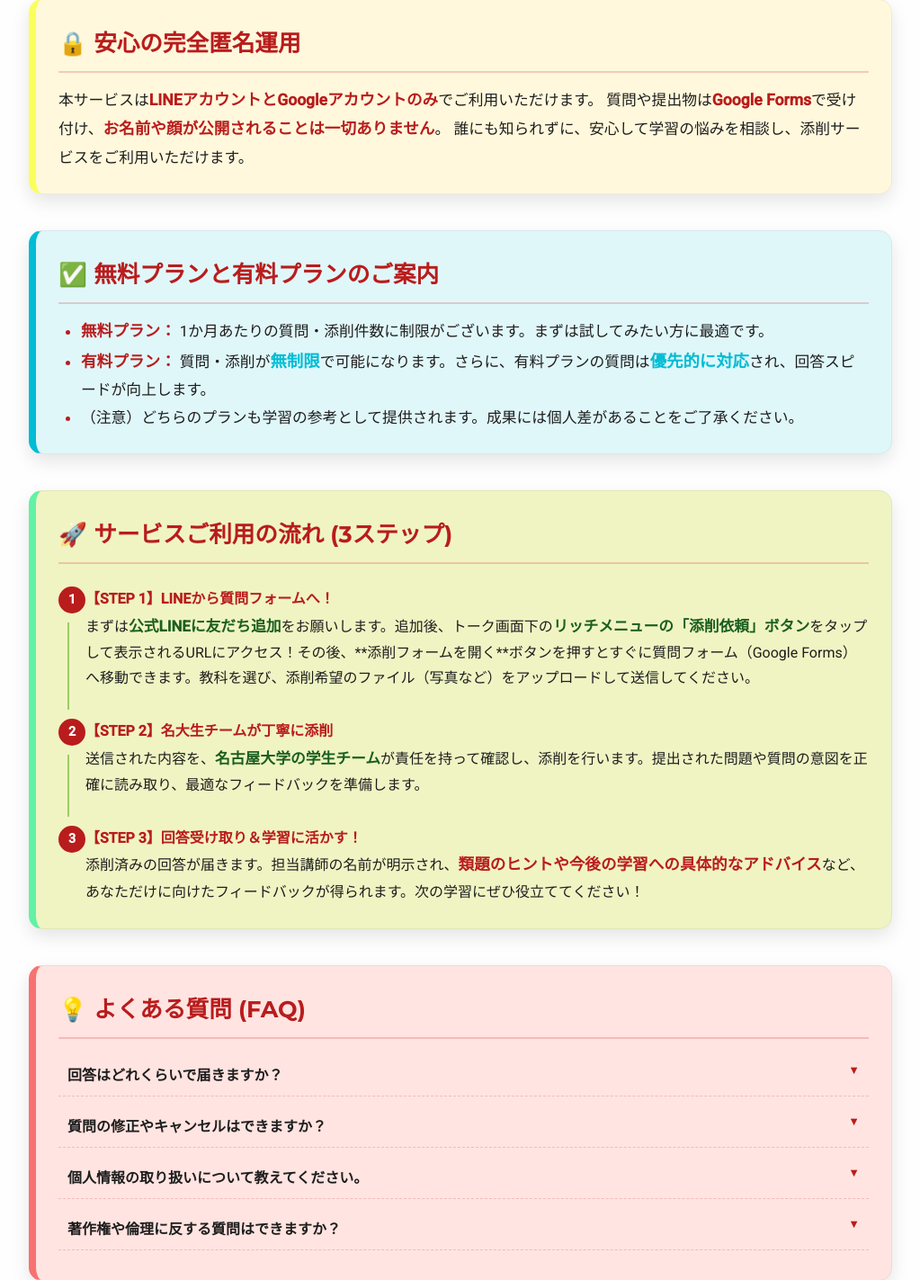
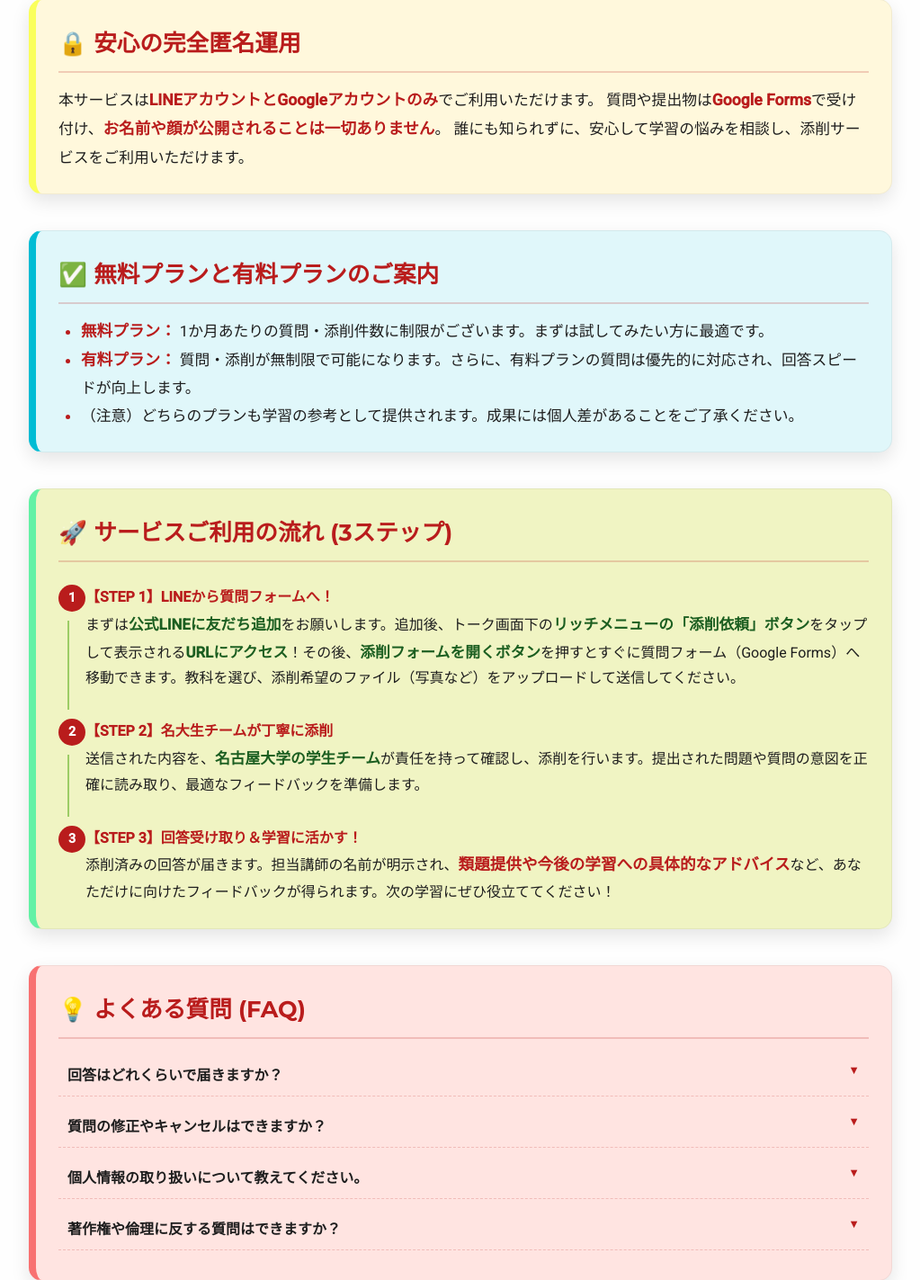
Before and after one commit to morisanyutakun-png/vectornova, a Flask app: page /qanda in a window 1280 px wide. Shown: the part 354-1777 px from the top of the page at 90% size, without its empty margins (128-1151 px from the left). Run offline with Flask 3, Linux system fonts and the light colour scheme.

Commit message:
添削html追加

```diff
--- a/templates/qanda.html
+++ b/templates/qanda.html
@@ -199,7 +199,7 @@
             <h3 style="font-size:1.6rem;">✅ 無料プランと有料プランのご案内</h3>
             <ul style="margin-left:25px; list-style-type: disc; font-size:1.05rem;">
                 <li><span class="plan-name">無料プラン：</span> 1か月あたりの質問・添削件数に制限がございます。まずは試してみたい方に最適です。</li>
-                <li><span class="plan-name">有料プラン：</span> 質問・添削が<span class="unlimited-highlight">無制限</span>で可能になります。さらに、有料プランの質問は<span class="unlimited-highlight">優先的に対応</span>され、回答スピードが向上します。</li>
+                <li><span class="plan-name">有料プラン：</span> 質問・添削が<span class="key-emphasis">無制限</span>で可能になります。さらに、有料プランの質問は<span class="key-emphasis">優先的に対応</span>され、回答スピードが向上します。</li>
                 <li>（注意）どちらのプランも学習の参考として提供されます。成果には個人差があることをご了承ください。</li>
             </ul>
         </div>
@@ -212,7 +212,7 @@
                     <div style="font-size:1.5rem;">1</div>
                     <div>
                         <strong style="color:#b91c1c;">【STEP 1】LINEから質問フォームへ！</strong><br>
-                        まずは<span class="step-keyword">公式LINEに友だち追加</span>をお願いします。追加後、トーク画面下の<span class="step-keyword">リッチメニューの「添削依頼」ボタン</span>をタップして表示されるURLにアクセス！その後、**添削フォームを開く**ボタンを押すとすぐに質問フォーム（Google Forms）へ移動できます。教科を選び、添削希望のファイル（写真など）をアップロードして送信してください。
+                        まずは<span class="step-keyword">公式LINEに友だち追加</span>をお願いします。追加後、トーク画面下の<span class="step-keyword">リッチメニューの「添削依頼」ボタン</span>をタップして表示される<span class="step-keyword">URLにアクセス</span>！その後、<span class="step-keyword">添削フォームを開くボタン</span>を押すとすぐに質問フォーム（Google Forms）へ移動できます。教科を選び、添削希望のファイル（写真など）をアップロードして送信してください。
                     </div>
                 </div>
 
@@ -228,7 +228,7 @@
                     <div style="font-size:1.5rem;">3</div>
                     <div>
                         <strong style="color:#b91c1c;">【STEP 3】回答受け取り＆学習に活かす！</strong><br>
-                        添削済みの回答が届きます。担当講師の名前が明示され、<span class="feedback-highlight">類題のヒントや今後の学習への具体的なアドバイス</span>など、あなただけに向けたフィードバックが得られます。次の学習にぜひ役立ててください！
+                        添削済みの回答が届きます。担当講師の名前が明示され、<span class="feedback-highlight">類題提供や今後の学習への具体的なアドバイス</span>など、あなただけに向けたフィードバックが得られます。次の学習にぜひ役立ててください！
                     </div>
                 </div>
 
```
